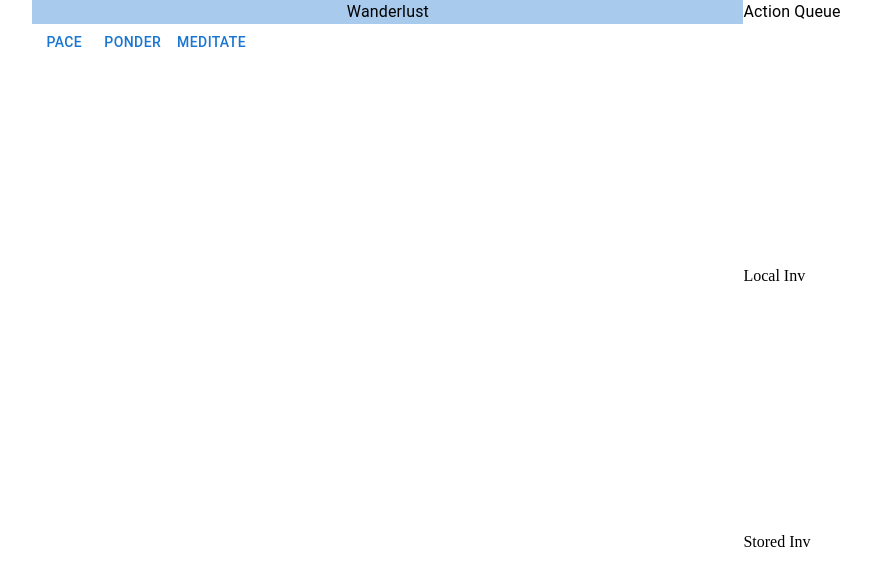
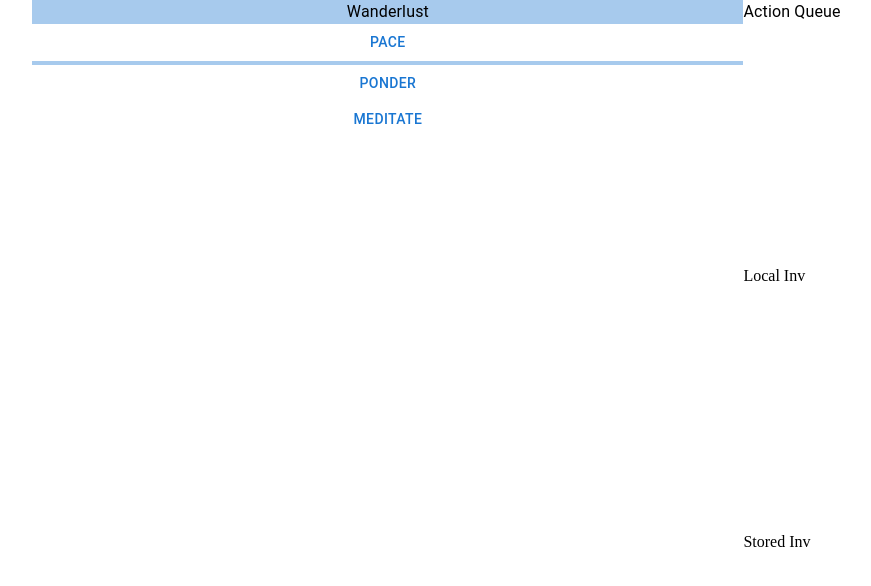
Before and after one commit to SirPrimrose/Eudaimonia, a React (Create React App) app: page / in a window 1280 px wide. Shown: the top 586 px of the page, without its empty margins (181-1052 px from the left). Built offline with nearby package versions, Linux system fonts and the light colour scheme.

Commit message:
Add progress to job buttons

```diff
--- a/src/game/jobConstructor.js
+++ b/src/game/jobConstructor.js
@@ -1,9 +1,10 @@
 import { JOB_BASES } from './jobs';
 
-const createJob = (jobName) => ({
+// May not need this in the future, right now passing ALL details to job queue, whereas really we should only pass what job queue needs
+const createJobQueueEntry = (jobName) => ({
   name: jobName,
   ...JOB_BASES[jobName],
 });
 
 // eslint-disable-next-line import/prefer-default-export
-export { createJob };
+export { createJobQueueEntry };
--- a/src/game/layout/PhasePanel.jsx
+++ b/src/game/layout/PhasePanel.jsx
@@ -2,8 +2,8 @@ import React from 'react';
 import PropTypes from 'prop-types';
 import { connect } from 'react-redux';
 import { PHASES } from '../consts';
-import PreparationPhase from './phases/PreparationPhase';
-import WanderPhase from './phases/WanderPhase';
+import PreparationPhase from './phases/prep/PreparationPhase';
+import WanderPhase from './phases/wander/WanderPhase';
 import { getGamePhase } from '../../slice/gameSlice';
 
 const compForPhase = {
--- /dev/null
+++ b/src/game/layout/phases/prep/PreparationActions.jsx
@@ -0,0 +1,49 @@
+import { Button, LinearProgress, Stack } from '@mui/material';
+import React from 'react';
+import { connect } from 'react-redux';
+import PropTypes from 'prop-types';
+import {
+  actions as jobQueueActions,
+  getJobProgress,
+} from '../../../../slice/jobQueueSlice';
+import { JOB_NAMES } from '../../../jobs';
+import { createJobQueueEntry } from '../../../jobConstructor';
+
+class PreparationActions extends React.PureComponent {
+  beginPacing = () => {
+    const { addJob } = this.props;
+
+    addJob(createJobQueueEntry(JOB_NAMES.PACE));
+  };
+
+  render() {
+    const { getProgress } = this.props;
+
+    return (
+      <Stack className="prepActions">
+        <Button onClick={this.beginPacing}>{JOB_NAMES.PACE}</Button>
+        <LinearProgress
+          variant="determinate"
+          value={getProgress(JOB_NAMES.PACE)}
+        />
+        <Button onClick={this.beginPondering}>Ponder</Button>
+        <Button onClick={this.beginMeditating}>Meditate</Button>
+      </Stack>
+    );
+  }
+}
+
+PreparationActions.propTypes = {
+  getProgress: PropTypes.func.isRequired,
+  addJob: PropTypes.func.isRequired,
+};
+
+const mapStateToProps = (state) => ({
+  getProgress: getJobProgress(state),
+});
+
+const mapDispatchToProps = {
+  addJob: jobQueueActions.addJob,
+};
+
+export default connect(mapStateToProps, mapDispatchToProps)(PreparationActions);
--- a/src/game/layout/phases/PreparationPhase.jsx
+++ b/src/game/layout/phases/prep/PreparationPhase.jsx
@@ -2,27 +2,20 @@ import { Button } from '@mui/material';
 import React from 'react';
 import { connect } from 'react-redux';
 import PropTypes from 'prop-types';
-import { PHASES } from '../../consts';
-import { actions as phaseActions } from '../../../slice/gameSlice';
-import { actions as textLogActions } from '../../../slice/textLogSlice';
-import { actions as jobQueueActions } from '../../../slice/jobQueueSlice';
-import ProgressBarWithOverlay from '../../../shared/ProgressBarWithOverlay';
+import { PHASES } from '../../../consts';
+import { actions as phaseActions } from '../../../../slice/gameSlice';
+import { actions as textLogActions } from '../../../../slice/textLogSlice';
+import { actions as jobQueueActions } from '../../../../slice/jobQueueSlice';
+import ProgressBarWithOverlay from '../../../../shared/ProgressBarWithOverlay';
 import {
   actions as statsActions,
   getMaxWanderlust,
   getWanderlust,
-} from '../../../slice/statsSlice';
-import { getProgressValue } from '../../../shared/util';
-import { JOB_NAMES } from '../../jobs';
-import { createJob } from '../../jobConstructor';
+} from '../../../../slice/statsSlice';
+import { getProgressValue } from '../../../../shared/util';
+import PreparationActions from './PreparationActions';
 
 class PreparationPhase extends React.PureComponent {
-  beginPacing = () => {
-    const { addJob } = this.props;
-
-    addJob(createJob(JOB_NAMES.PACE));
-  };
-
   beginToWander = () => {
     const { setPhase, addMessage } = this.props;
 
@@ -41,9 +34,7 @@ class PreparationPhase extends React.PureComponent {
         >
           Wanderlust
         </ProgressBarWithOverlay>
-        <Button onClick={this.beginPacing}>Pace</Button>
-        <Button onClick={this.beginPondering}>Ponder</Button>
-        <Button onClick={this.beginMeditating}>Meditate</Button>
+        <PreparationActions />
         {shouldShowDepart && (
           <Button onClick={this.beginToWander}>Depart</Button>
         )}
--- a/src/game/layout/phases/WanderPhase.jsx
+++ b/src/game/layout/phases/wander/WanderPhase.jsx
@@ -2,7 +2,7 @@ import { Button } from '@mui/material';
 import React from 'react';
 import { connect } from 'react-redux';
 import PropTypes from 'prop-types';
-import { actions as textLogActions } from '../../../slice/textLogSlice';
+import { actions as textLogActions } from '../../../../slice/textLogSlice';
 
 class WanderPhase extends React.PureComponent {
   render() {
--- a/src/slice/jobQueueSlice.js
+++ b/src/slice/jobQueueSlice.js
@@ -1,13 +1,12 @@
 /* eslint-disable no-param-reassign */
 import { createSlice } from '@reduxjs/toolkit';
+import { JOB_BASES } from '../game/jobs';
+import { getProgressValue } from '../shared/util';
 
-/**
- * id: Job id
- * name: Job name
- * action: Action the job refers to
- */
+// Initially loads JOB_BASES into state
 const initialState = {
-  jobs: [],
+  jobs: JOB_BASES,
+  queue: [],
 };
 
 export const jobQueueSlice = createSlice({
@@ -15,15 +14,21 @@ export const jobQueueSlice = createSlice({
   initialState,
   reducers: {
     addJob: (state, action) => {
-      state.jobs.push(action.payload);
+      state.queue.push(action.payload);
     },
     clearJobs: (state) => {
-      state.jobs = initialState.jobs;
+      state.queue = initialState.queue;
     },
   },
 });
 
-export const getJobQueue = (store) => store.jobQueue.jobs;
+export const getJobProgress = (store) => (jobName) =>
+  getProgressValue(
+    store.jobQueue.jobs[jobName].currentXp,
+    store.jobQueue.jobs[jobName].maxXp
+  );
+
+export const getJobQueue = (store) => store.jobQueue.queue;
 
 export const { actions } = jobQueueSlice;
 
```
